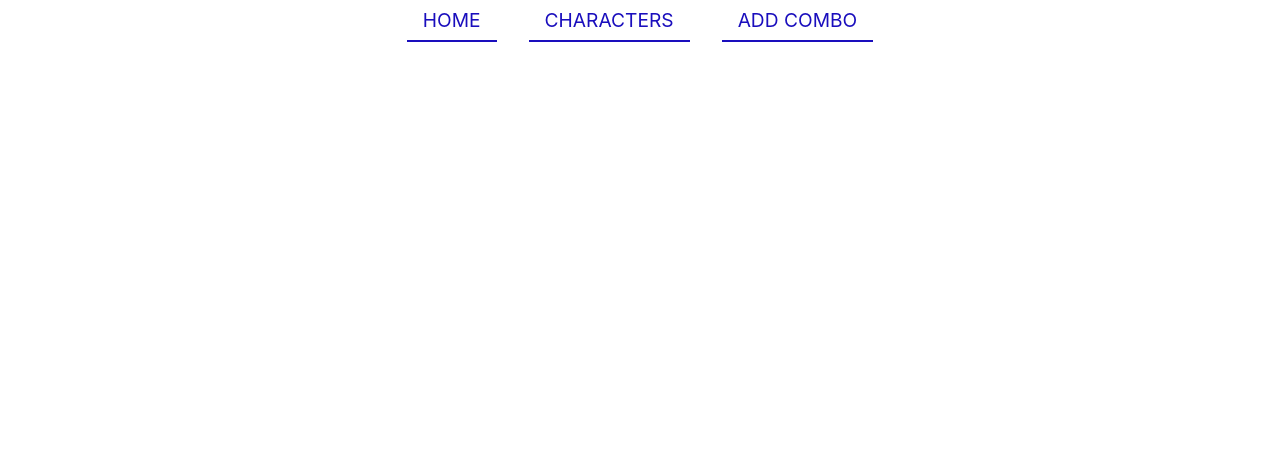
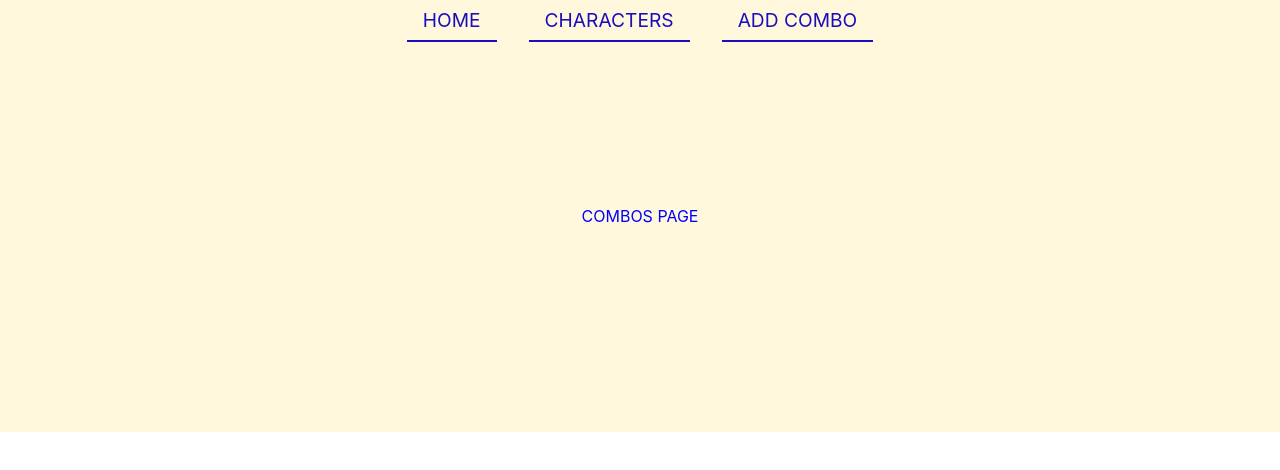
Before and after one commit to TrungCorp/Phase2Project, a React (Create React App) app: page /combos in a window 1280 px wide. Shown: the top 470 px of the page. Built offline with nearby package versions, Linux system fonts and the light colour scheme.

Commit message:
create Combos.js file

```diff
--- a/src/App.js
+++ b/src/App.js
@@ -2,6 +2,7 @@ import React from 'react';
 import './App.css';
 import NavBar from './NavBar';
 import Characters from './Characters';
+import Combos from './Combos'
 import { BrowserRouter as Router,Route,Switch } from 'react-router-dom'
 
 function App() {
@@ -14,6 +15,9 @@ function App() {
             <Route path="/characters">
               <Characters></Characters>
             </Route>
+            <Route path="/combos">
+              <Combos></Combos>
+            </Route>
           </Switch>
         </div>
       </div>
--- /dev/null
+++ b/src/Combos.js
@@ -0,0 +1,12 @@
+import React from "react";
+
+function Combos(){
+    return(
+        <div className="Combos">
+            <a>COMBOS PAGE</a>
+        </div>
+
+    )
+}
+
+export default Combos
--- a/src/index.css
+++ b/src/index.css
@@ -18,7 +18,7 @@ nav {
   left: 0;
   right: 0;
 }
-.Characters {
+.Characters,.Combos {
 
   height: 50px;
   min-height: 400px;
@@ -27,7 +27,7 @@ nav {
 }
 
 .Characters,
-#about,
+.Combos,
 #projects {
   display: flex;
   align-items: center;
```
